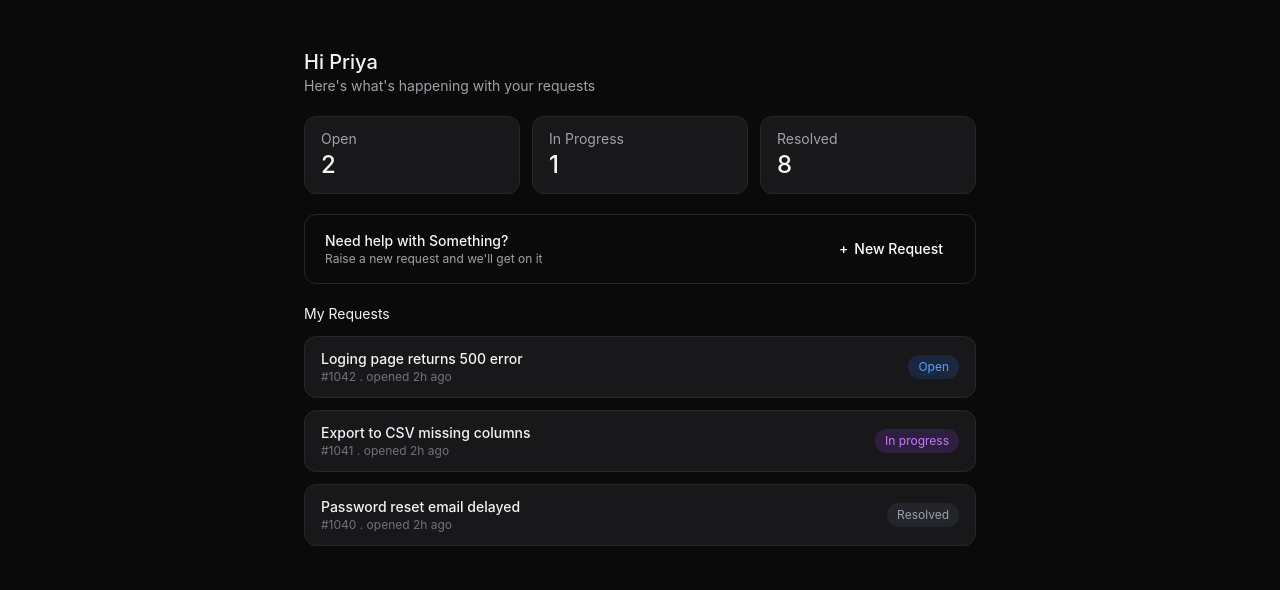
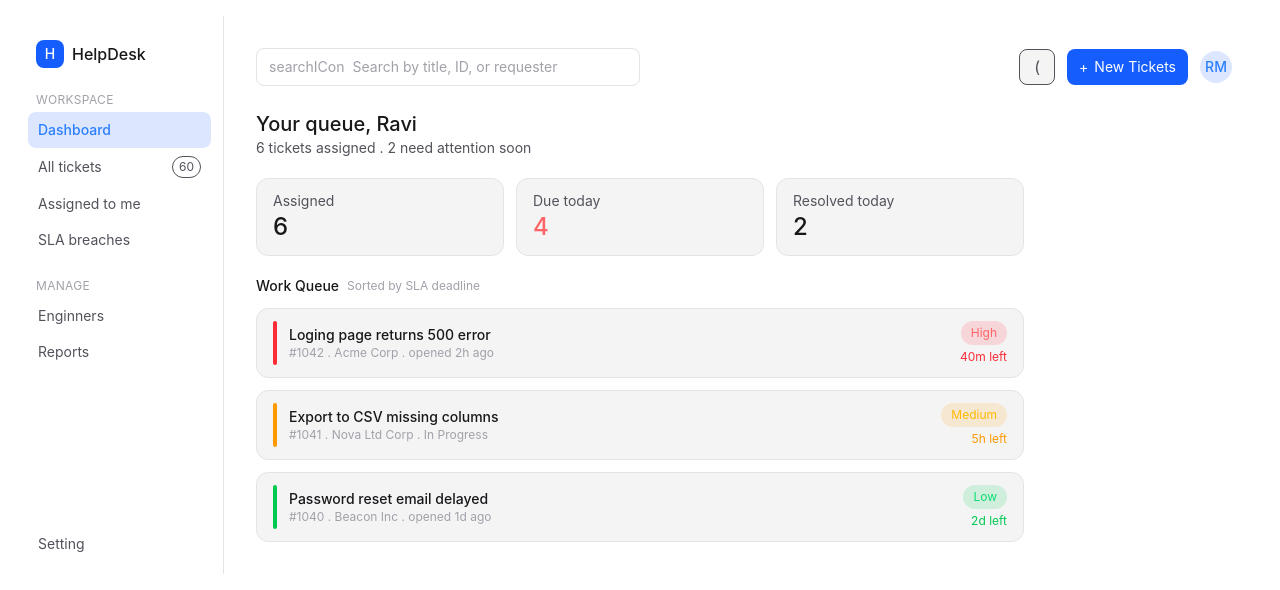
Before and after one commit to Kumar-rahul-commits/ICM_Management, a React (Vite) app in the folder client/: page / in a window 1280 px wide. Shown: the top 590 px of the page. Built offline with nearby package versions, Linux system fonts and the light colour scheme.

Commit message:
feat: add routing with react router

```diff
--- a/client/package.json
+++ b/client/package.json
@@ -13,6 +13,7 @@
     "@tailwindcss/vite": "^4.3.3",
     "react": "^19.2.8",
     "react-dom": "^19.2.8",
+    "react-router": "^8.3.0",
     "tailwindcss": "^4.3.3"
   },
   "devDependencies": {
--- a/client/src/App.jsx
+++ b/client/src/App.jsx
@@ -1,23 +1,15 @@
-import Badge from "./components/common/Badge"
-import StatCard from "./components/common/StatCard"
-import ThemeToggle from "./components/common/ThemeToggle"
-import PageHeader from "./components/layout/PageHeader"
-import TicketRow from "./components/tickets/TicketRow"
-import WorkQueue from "./components/tickets/WorkQueue"
-import Sidebar from "./components/layout/Sidebar"
+import {createBrowserRouter, RouterProvider} from "react-router"
 import UserHomePage from "./pages/UserHomePage"
-import { tickets } from "./utils/DummyTicket"
-import { stats } from "./utils/DummyTicket"
-import StatCardGrid from "./components/tickets/StatCardGrid"
-import TopBar from "./components/layout/TopBar"
+import EngineerConsolePage from "./pages/EngineerConsolePage"
+
+const router= createBrowserRouter([
+  {path:"/",
+    element:<EngineerConsolePage />
+  },
+  {path:"/me", element:<UserHomePage />}
+])
 function App(){
-  return (
-
-
-    <div className="min-h-screen bg-surface p-8">
-        <UserHomePage />
-    </div>
-  )
+  return <RouterProvider router={router} />
 }
 
 export default App
--- /dev/null
+++ b/client/src/pages/EngineerConsolePage.jsx
@@ -0,0 +1,27 @@
+import Sidebar from "../components/layout/Sidebar"
+import TopBar from "../components/layout/TopBar"
+import PageHeader from "../components/layout/PageHeader"
+import StatCardGrid from "../components/tickets/StatCardGrid"
+import WorkQueue from "../components/tickets/WorkQueue"
+import { stats,tickets } from "../utils/DummyTicket"
+function EngineerConsolePage() {
+  return (
+     <div className="min-h-screeen bg-surface flex">
+      <Sidebar />
+      <main className="flex-1 p-8">
+
+      <TopBar />
+      <div className="max-w-3xl">
+        <PageHeader
+        title="Your queue, Ravi"
+        subtitle="6 tickets assigned . 2 need attention soon"
+        />
+        <StatCardGrid stats={stats} />
+        <WorkQueue tickets={tickets} />
+     </div>
+     </main>
+    </div>
+  )
+}
+
+export default EngineerConsolePage
```
Also changed, not shown: 1 other file (tests, documents, lock files or other folders).
